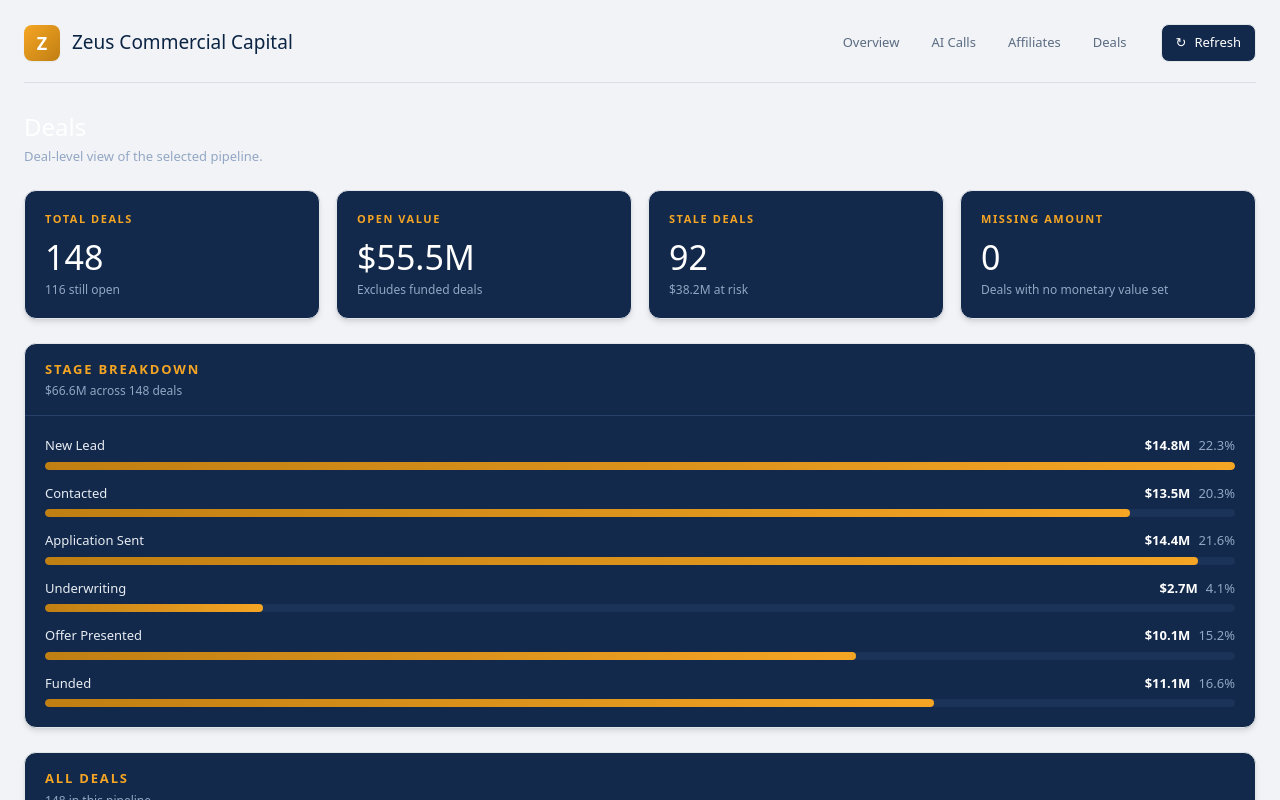
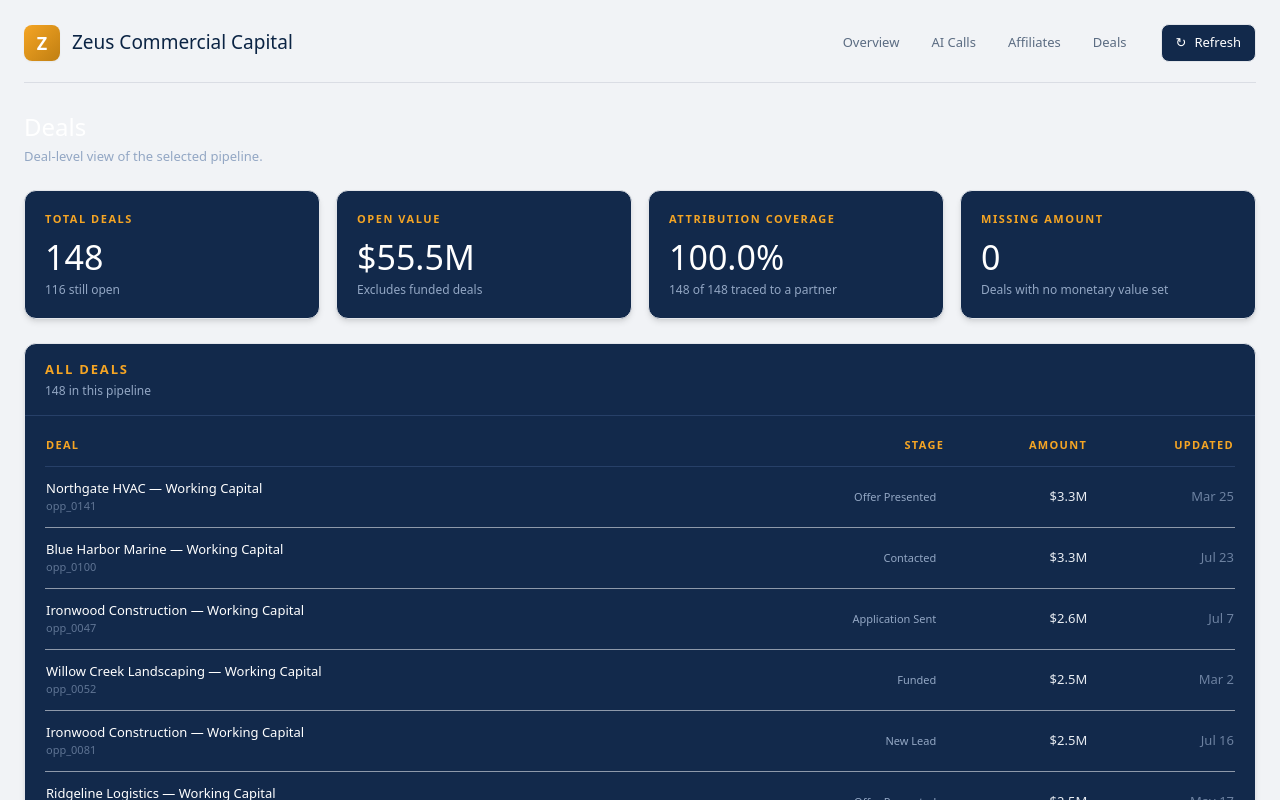
Before and after one commit to ZeusCommercial/Dashboard-, a Next.js app: page /deals in a window 1280 px wide. Shown: the top 800 px of the page. Built offline with nearby package versions, Linux system fonts and the light colour scheme.

Commit message:
page.tsx

```diff
--- a/src/app/deals/page.tsx
+++ b/src/app/deals/page.tsx
@@ -1,12 +1,6 @@
-import { BarList, Card, KpiCard, Table, Td } from "@/components/ui";
+import { Card, KpiCard, Table, Td } from "@/components/ui";
 import { PipelineFilter } from "@/components/PipelineFilter";
-import {
-  compactMoney,
-  loadDataset,
-  pct,
-  pipelineByStage,
-  staleDeals,
-} from "@/lib/metrics";
+import { compactMoney, loadDataset, pct } from "@/lib/metrics";
 
 export const dynamic = "force-dynamic";
 
@@ -16,15 +10,17 @@ export default async function DealsPage({
   searchParams: { pipeline?: string };
 }) {
   const data = await loadDataset({ pipelineId: searchParams.pipeline || null });
-  const stages = pipelineByStage(data);
-  const stale = staleDeals(data, 21);
 
   const openDeals = data.deals.filter((d) => d.stage !== "Funded");
   const openValue = openDeals.reduce((s, d) => s + d.amount, 0);
-  const stageVolume = stages.reduce((s, x) => s + x.value, 0);
-  const stalePipelineValue = stale.reduce((s, d) => s + d.amount, 0);
+  const noValue = data.deals.filter((d) => !d.amount).length;
 
-  const noValue = data.deals.filter((d) => !d.amount).length;
+  // How many deals resolve to a real partner rather than falling through to
+  // the "unattributed" bucket — the health check on the whole tracking chain.
+  const attributed = data.deals.filter(
+    (d) => d.affiliateId && d.affiliateId !== "unattributed"
+  ).length;
+  const coverage = data.deals.length ? attributed / data.deals.length : 0;
 
   return (
     <main className="space-y-6">
@@ -57,9 +53,9 @@ export default async function DealsPage({
           hint="Excludes funded deals"
         />
         <KpiCard
-          label="Stale Deals"
-          value={`${stale.length}`}
-          hint={`${compactMoney(stalePipelineValue)} at risk`}
+          label="Attribution Coverage"
+          value={pct(coverage)}
+          hint={`${attributed} of ${data.deals.length} traced to a partner`}
         />
         <KpiCard
           label="Missing Amount"
@@ -67,23 +63,6 @@ export default async function DealsPage({
           hint="Deals with no monetary value set"
         />
       </div>
-
-      <Card
-        title="Stage Breakdown"
-        subtitle={`${compactMoney(stageVolume)} across ${stages.reduce(
-          (s, x) => s + x.count,
-          0
-        )} deals`}
-      >
-        <BarList
-          rows={stages.map((s) => ({
-            label: s.stage,
-            value: s.value,
-            display: compactMoney(s.value),
-            sub: stageVolume > 0 ? pct(s.value / stageVolume) : `${s.count}`,
-          }))}
-        />
-      </Card>
 
       <Card title="All Deals" subtitle={`${data.deals.length} in this pipeline`}>
         {data.deals.length === 0 ? (
@@ -126,47 +105,6 @@ export default async function DealsPage({
           </Table>
         )}
       </Card>
-
-      <Card
-        title="Stale Deals"
-        subtitle={`Open deals with no stage movement in 21+ days${
-          stale.length ? ` — ${compactMoney(stalePipelineValue)} at risk` : ""
-        }`}
-      >
-        {stale.length === 0 ? (
-          <div className="py-10 text-center text-[13px] text-muted/70">
-            No stale deals. Pipeline is moving.
-          </div>
-        ) : (
-          <Table head={["Deal", "Stage", "Amount", "Days Idle"]}>
-            {stale.slice(0, 25).map((deal) => (
-              <tr key={deal.id} className="border-b border-hairline/60">
-                <Td align="left">
-                  <div className="font-medium text-bright">{deal.name}</div>
-                  <div className="text-[11px] text-muted/60">{deal.id}</div>
-                </Td>
-                <Td>
-                  <span className="rounded bg-raised px-2 py-0.5 text-[11px] text-muted">
-                    {deal.stage}
-                  </span>
-                </Td>
-                <Td>{compactMoney(deal.amount)}</Td>
-                <Td>
-                  <span
-                    className={
-                      deal.idleDays >= 45
-                        ? "font-semibold text-loss"
-                        : "text-bright"
-                    }
-                  >
-                    {deal.idleDays}d
-                  </span>
-                </Td>
-              </tr>
-            ))}
-          </Table>
-        )}
-      </Card>
     </main>
   );
 }
```
